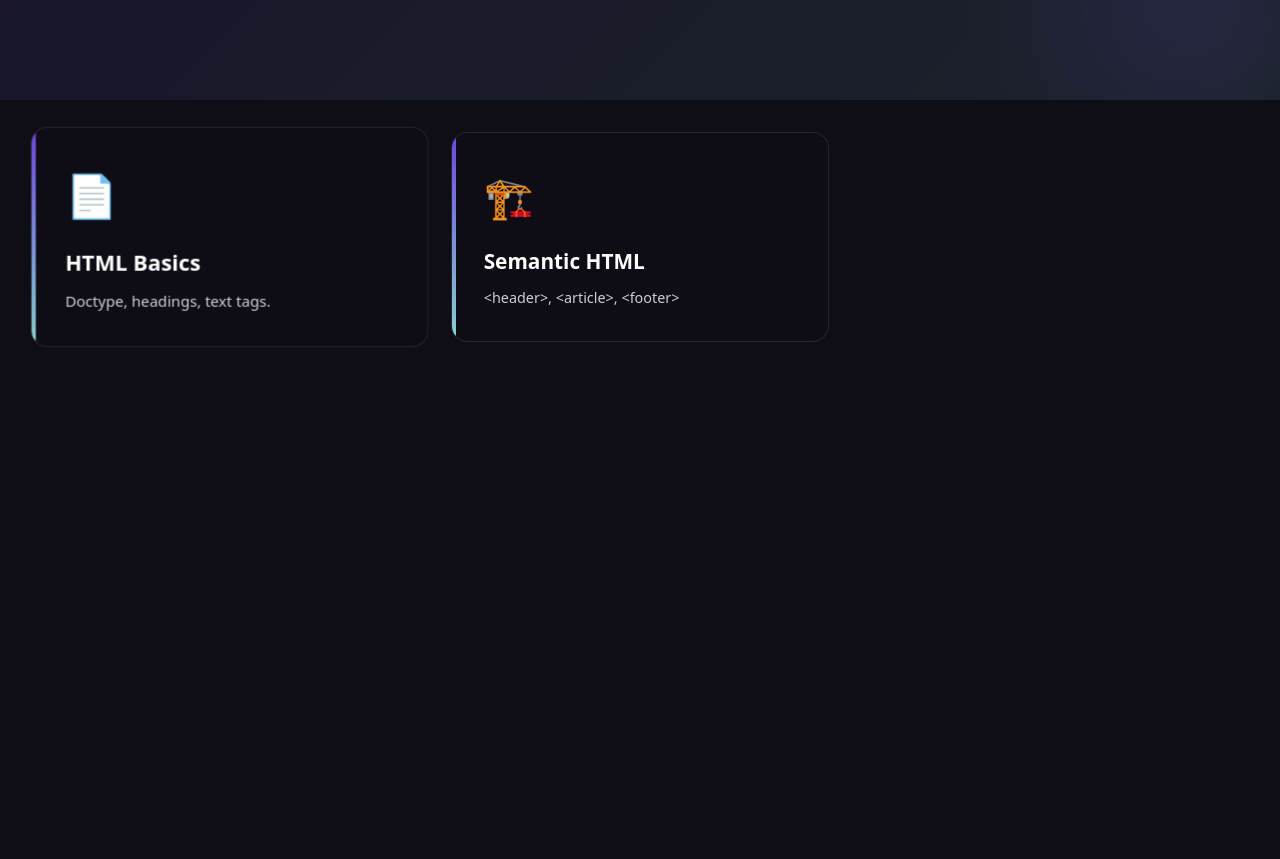
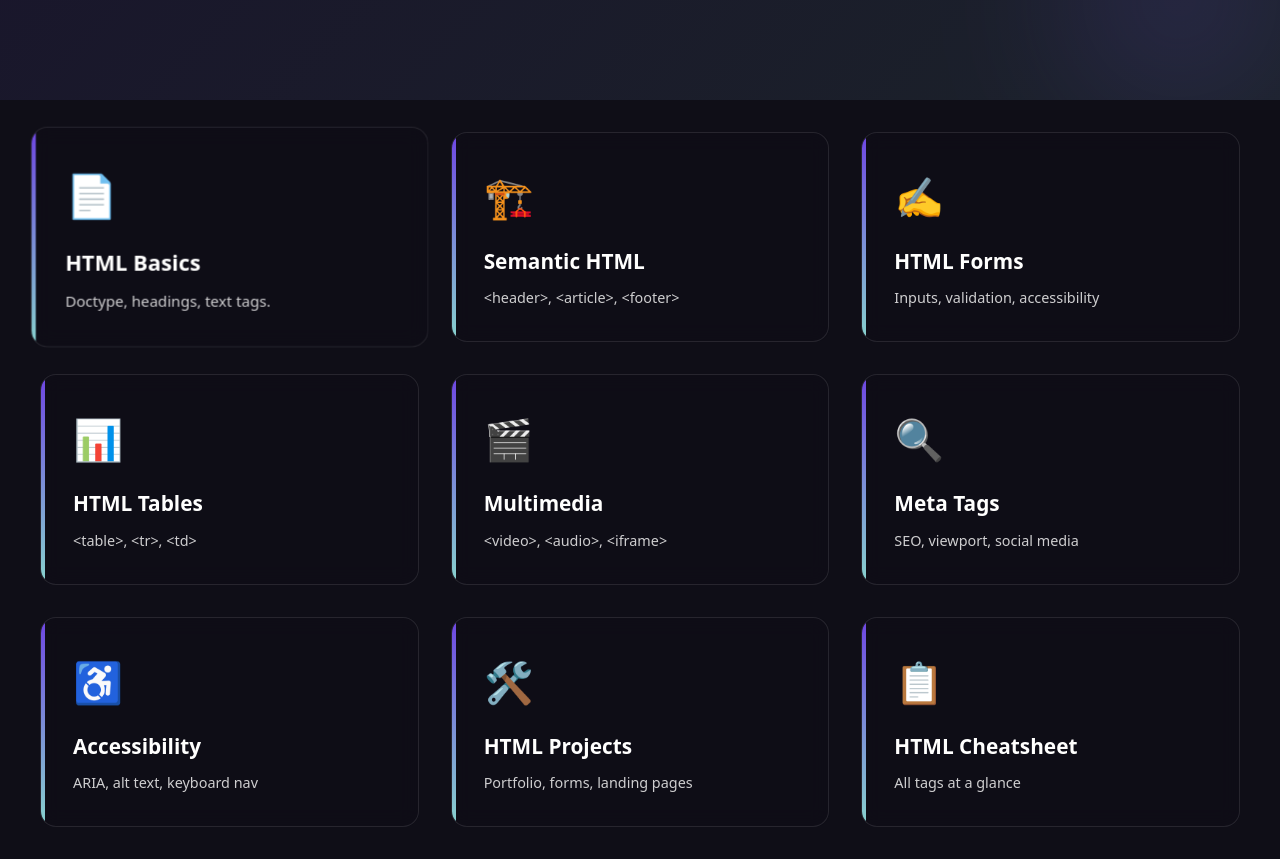
Before and after one commit to Samcomet/Learn-frontend, a plain HTML site: page courses/html/index.html in a window 1280 px wide. Shown: the part 380-1239 px from the top of the page. Before the commit the page ends 800 px from the top, so only its background shows below. Drawn offline with Linux system fonts and the light colour scheme.

Commit message:
final commit

```diff
--- a/courses/html/index.html
+++ b/courses/html/index.html
@@ -41,6 +41,61 @@
       <div class="checkmark">✓</div>
     </a>
 
+    <!-- Lesson 3 -->
+    <a href="forms.html" class="lesson-card" data-completed="false">
+      <div class="card-icon">✍️</div>
+      <h3>HTML Forms</h3>
+      <p>Inputs, validation, accessibility</p>
+      <div class="checkmark">✓</div>
+    </a>
+
+    <!-- Lesson 4 -->
+    <a href="tables.html" class="lesson-card" data-completed="false">
+      <div class="card-icon">📊</div>
+      <h3>HTML Tables</h3>
+      <p>&lt;table&gt;, &lt;tr&gt;, &lt;td&gt;</p>
+      <div class="checkmark">✓</div>
+    </a>
+
+    <!-- Lesson 5 -->
+    <a href="multimedia.html" class="lesson-card" data-completed="false">
+      <div class="card-icon">🎬</div>
+      <h3>Multimedia</h3>
+      <p>&lt;video&gt;, &lt;audio&gt;, &lt;iframe&gt;</p>
+      <div class="checkmark">✓</div>
+    </a>
+
+    <!-- Lesson 6 -->
+    <a href="meta-tags.html" class="lesson-card" data-completed="false">
+      <div class="card-icon">🔍</div>
+      <h3>Meta Tags</h3>
+      <p>SEO, viewport, social media</p>
+      <div class="checkmark">✓</div>
+    </a>
+
+    <!-- Lesson 7 -->
+    <a href="accessibility.html" class="lesson-card" data-completed="false">
+      <div class="card-icon">♿</div>
+      <h3>Accessibility</h3>
+      <p>ARIA, alt text, keyboard nav</p>
+      <div class="checkmark">✓</div>
+    </a>
+
+    <!-- Lesson 8 -->
+    <a href="projects.html" class="lesson-card" data-completed="false">
+      <div class="card-icon">🛠️</div>
+      <h3>HTML Projects</h3>
+      <p>Portfolio, forms, landing pages</p>
+      <div class="checkmark">✓</div>
+    </a>
+
+    <!-- Lesson 9 -->
+    <a href="cheatsheet.html" class="lesson-card" data-completed="false">
+      <div class="card-icon">📋</div>
+      <h3>HTML Cheatsheet</h3>
+      <p>All tags at a glance</p>
+      <div class="checkmark">✓</div>
+    </a>
     <!-- Add more lessons... -->
   </div>
 
```
